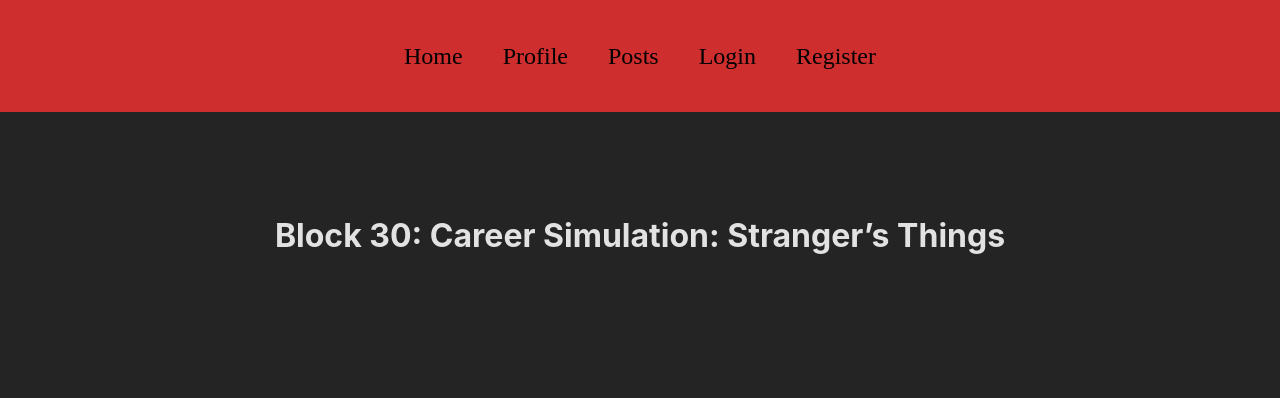
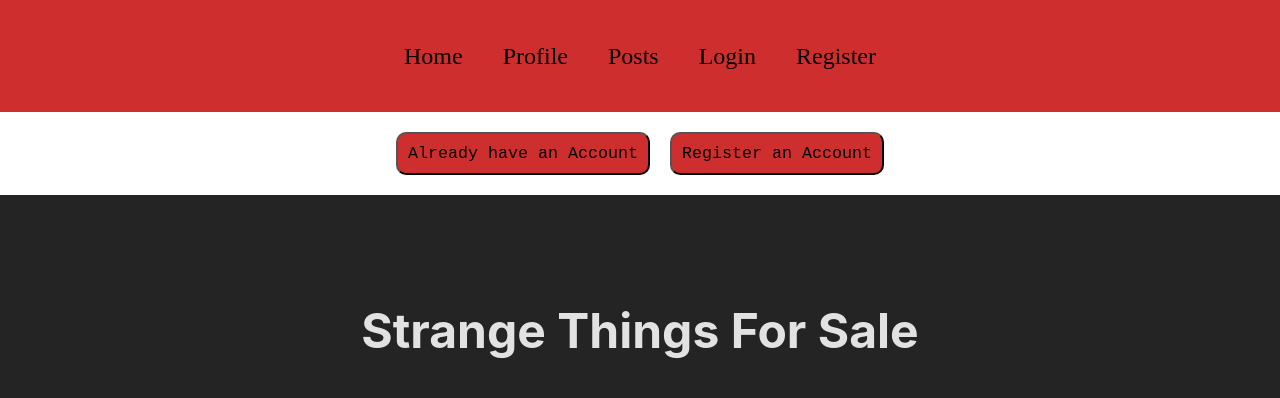
Before and after one commit to Block-30-Stranger-Things/Stranger-Things-Block-30, a React (Vite) app: page / in a window 1280 px wide. Shown: the top 398 px of the page. Built offline with nearby package versions, Linux system fonts and the light colour scheme; a web font is replaced by a local one.

Commit message:
adding useNavigate to button if you already have an account

```diff
--- a/src/components/Home-Login.css
+++ b/src/components/Home-Login.css
@@ -1,6 +1,15 @@
+
+* {
+    box-sizing: border-box;
+    margin: 0;
+    padding: 0
+  }
+
+
 /*Home Component*/
 h1 {
     margin-top: 60px;
+    font-size: 3em;
   }
 
 /* Login Component */
@@ -47,3 +56,25 @@
     color: black;
     cursor: pointer;
 }
+
+/*buttons*/
+.our-bts {
+    display: flex;
+    gap: 20px;
+    justify-content: center;
+    padding: 20px;
+    background-color: white;
+}
+
+button {
+    background-color: #cf2e2e;
+    padding: 10px;
+    border-radius: 10px;
+    font-family: monospace;
+    font-size: 12.5pt;
+}
+
+button:hover {
+    color: black;
+    cursor: pointer;
+}
--- a/src/components/Home.jsx
+++ b/src/components/Home.jsx
@@ -1,9 +1,24 @@
 import React from 'react'
+import { useNavigate } from 'react-router-dom'
 
 export default function Home() {
+    const navigate = useNavigate();
+
+    function navigateToLogIn() {
+        navigate('/login');
+    }
+
   return (
     <div>
-        <h1>Block 30: Career Simulation: Stranger’s Things </h1>
+        <div className="our-bts">
+          <button onClick={navigateToLogIn}>Already have an Account</button>
+          <button>Register an Account</button>
+        </div>
+
+        <h1> Strange Things For Sale</h1>
+
+
+
     </div>
   )
 }
--- a/src/components/Posts.jsx
+++ b/src/components/Posts.jsx
@@ -33,7 +33,9 @@
         <div key={post._id}>
           <h2>Title: {post.title}</h2>
           <p>Description: {post.description}</p>
+          <p>Price: {post.price}</p>
           <p>Created At: {post.createdAt}</p>
+          <p></p>
         </div>
       ))}
     </div>
```
